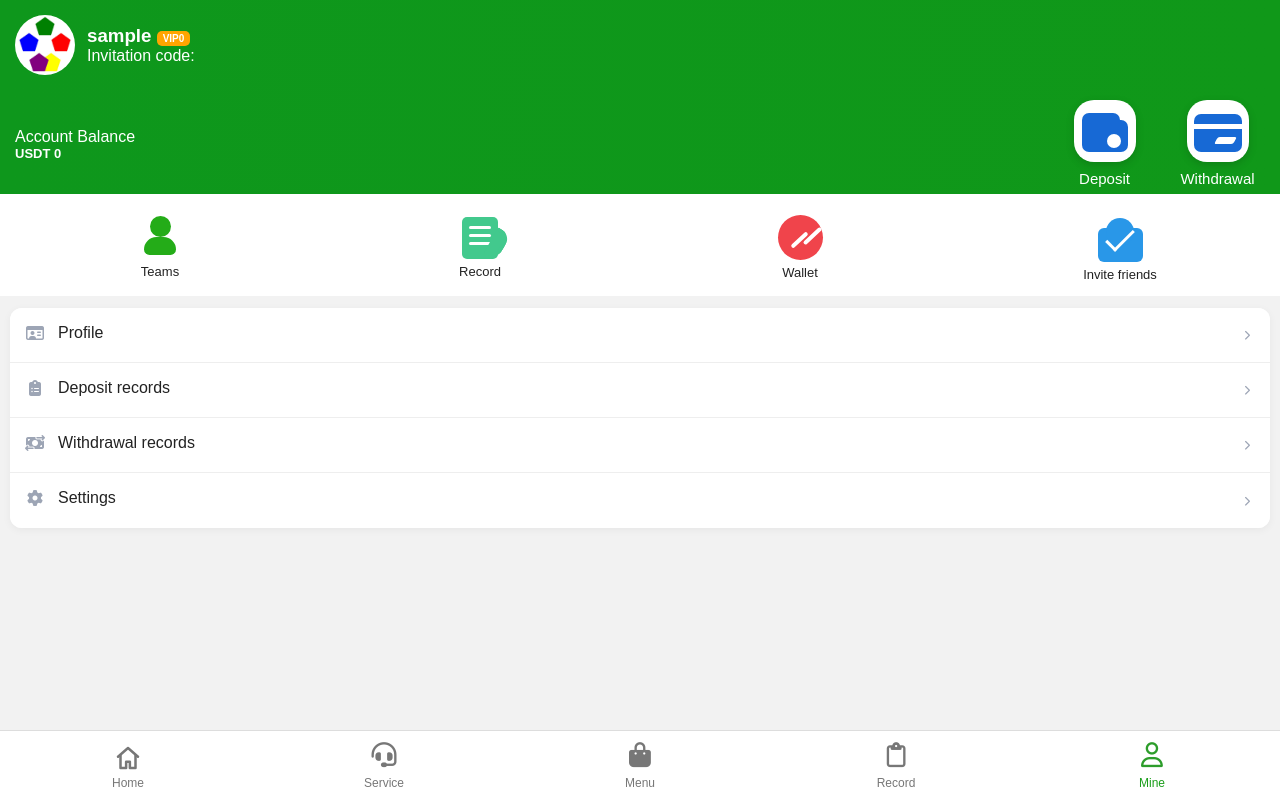
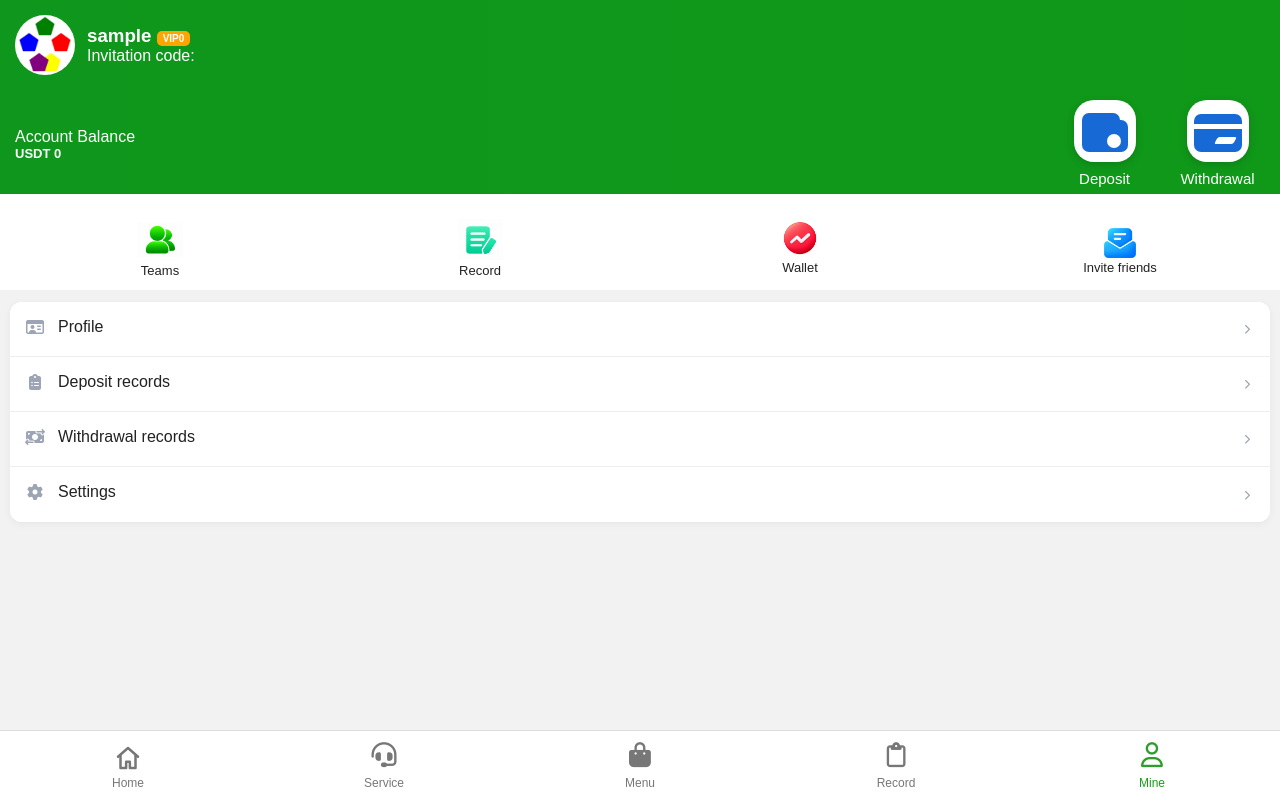
Before and after one commit to opcarro72-ops/order-grab, a website: page public/mine.html in a window 1280 px wide. Drawn offline with Linux system fonts and the light colour scheme; no server answers; sample sign-in values are in the browser's storage.

Commit message:
Updated design and pages

```diff
--- a/public/loading.css
+++ b/public/loading.css
@@ -28,7 +28,7 @@
   border-top-color: #777;
   border-bottom-color: #777;
   border-radius: 50%;
-  animation: globalLoaderSpin 0.7s linear infinite;
+  animation: globalLoaderSpin 1.5s linear infinite;
 }
 
 @keyframes globalLoaderSpin {
@@ -39,6 +39,6 @@
 
 @media (prefers-reduced-motion: reduce) {
   #globalPageLoader .loader-spinner {
-    animation-duration: 1.5s;
+    animation-duration: 2s;
   }
 }
--- a/public/mine.html
+++ b/public/mine.html
@@ -58,24 +58,25 @@
 <div class="menu-grid">
 
 <div onclick="goPage('team.html')">
-    <span class="css-icon team-icon"></span>
+  <img src="teams.png" class="css-icon team-icon" alt="Teams">
   <span data-lang="teams">Teams</span>
 </div>
 
 <div onclick="goPage('record.html')">
-    <span class="css-icon record-icon"></span>
+  <img src="recordss.png" class="css-icon record-icon" alt="Record">
   <span data-lang="record">Record</span>
 </div>
 
   <div onclick="goPage('wallet.html')">
-    <span class="css-icon wallet-menu-icon"></span>
+  <img src="walletss.png" class="css-icon wallet-icon-img" alt="Wallet">
   <span data-lang="walletManagement">Wallet</span>
 </div>
 
 <div onclick="goPage('invite.html')">
-    <span class="css-icon invite-icon"></span>
+  <img src="invitess.png" class="css-icon invite-icon-img" alt="Invite friends">
   <span data-lang="inviteFriends">Invite friends</span>
 </div>
+
 </div>
 
 <div class="menu-list">
--- a/public/style.css
+++ b/public/style.css
@@ -155,156 +155,46 @@ button.active {
 }
 
 .team-icon {
-  position: relative;
+  display: block;
   width: 45px;
   height: 45px;
-  overflow: visible;
-  margin-top: 10px;
-}
-
-.team-icon::before {
-  content: "";
-  position: absolute;
-  width: 21px;
-  height: 21px;
-  background: #24ac18;
-  border-radius: 50%;
-  left: 12px;
-  top: 2px;
-}
-
-.team-icon::after {
-  content: "";
-  position: absolute;
-  width: 32px;
-  height: 18px;
-  background: #24ac18;
-  border-radius: 20px 20px 9px 9px;
-  left: 6px;
-  bottom: 4px;
-}
-
-.team-icon span {
-  display: none;
+  object-fit: contain;
+  margin-top: 13px;
+  margin-bottom: 1px;
+  flex-shrink: 0;
 }
 
 .record-icon {
-  position: relative;
-  width: 36px;
-  height: 42px;
-  background: #42c98d;
-  border-radius: 5px;
-  margin-top: 13px;
-}
-
-.record-icon::before {
-  content: "";
-  position: absolute;
-  left: 7px;
-  top: 9px;
-  width: 22px;
-  height: 3px;
-  background: #fff;
-  border-radius: 3px;
-
-  box-shadow:
-    0 8px 0 #fff,
-    0 16px 0 #fff;
-}
-
-.record-icon::after {
-  content: "";
-  position: absolute;
-  width: 11px;
-  height: 22px;
-  background: #42c98d;
-  border: 4px solid #42c98d;
-  border-left: 0;
-  border-radius: 0 12px 12px 0;
-  right: -7px;
-  bottom: 0;
-  transform: rotate(30deg);
-}
-
-.wallet-menu-icon {
-  position: relative;
+  display: block;
   width: 45px;
   height: 45px;
-  background: #f0444b;
-  border-radius: 50%;
-  margin-top: 11px;
-}
-
-.wallet-menu-icon::before {
-  content: "";
-  position: absolute;
-  width: 21px;
-  height: 4px;
-  background: #fff;
-  left: 11px;
-  top: 23px;
-  transform: rotate(-43deg);
-  border-radius: 5px;
-}
-
-.wallet-menu-icon::after {
-  content: "";
-  position: absolute;
-  width: 23px;
-  height: 4px;
-  background: #fff;
-  left: 23px;
-  top: 19px;
-  transform: rotate(-43deg);
-  border-radius: 5px;
-}
-
-.invite-icon {
-  position: relative;
-  width: 45px;
-  height: 34px;
-  background: #2997e8;
-  border-radius: 6px;
-  margin-top: 24px;
-}
-
-.invite-icon::before {
-  content: "";
-  position: absolute;
-  width: 28px;
-  height: 28px;
-  background: #2997e8;
-  left: 8px;
-  top: -10px;
-  border-radius: 16px;
-}
-
-.invite-icon::after {
-  content: "";
-  position: absolute;
-  width: 28px;
-  height: 14px;
-  left: 8px;
-  top: 2px;
-  border-left: 3px solid #fff;
-  border-bottom: 3px solid #fff;
-  transform: rotate(-45deg);
-  box-sizing: border-box;
-}
-
-.menu-grid div > span[data-lang] {
+  object-fit: contain;
+  margin-top: 13px;
+  margin-bottom: 1px;
+  flex-shrink: 0;
+}
+
+.wallet-icon-img {
   display: block;
-  font-size: 15px;
-  line-height: 19px;
-  color: #222;
-  text-align: center;
-  max-width: 110px;
-  margin-top: 2px;
-}
-
-.menu-grid div > span[data-lang] {
+  width: 42px;
+  height: 42px;
+  object-fit: contain;
+  margin-top: 13px;
+  margin-bottom: 1px;
+  flex-shrink: 0;
+}
+
+.invite-icon-img {
   display: block;
-  font-size: 13px;
+  width: 32px;
+  height: 32px;
+  object-fit: contain;
+  background: transparent;
+  border: none;
+  box-shadow: none;
+  margin-top: 23px;
+  margin-bottom: 1px;
+  flex-shrink: 0;
 }
 
 .menu-list {
@@ -880,10 +770,6 @@ transform: translateX(-50%);
   height:40px;
 }
 
-/* =================================
-   LIVE MESSAGE ANIMATION
-   ================================= */
-
 .live-box {
   display: flex;
   justify-content: space-between;
@@ -893,40 +779,37 @@ transform: translateX(-50%);
   padding: 12px;
   border-radius: 8px;
   font-size: 14px;
-
   overflow: hidden;
   position: relative;
 }
 
-/* নতুন message নিচ থেকে উঠবে */
-.live-box.live-enter {
+.live-box.live-enter .live-left,
+.live-box.live-enter #liveAmount {
   animation: liveMessageIn 0.6s ease-out;
 }
 
+.live-box.live-exit .live-left,
+.live-box.live-exit #liveAmount {
+  animation: liveMessageOut 0.6s ease-in;
+}
+
 @keyframes liveMessageIn {
-  0% {
+  from {
     opacity: 0;
     transform: translateY(35px);
   }
-
-  100% {
+  to {
     opacity: 1;
     transform: translateY(0);
   }
 }
 
-/* message উপরের দিকে চলে যাবে */
-.live-box.live-exit {
-  animation: liveMessageOut 0.6s ease-in;
-}
-
 @keyframes liveMessageOut {
-  0% {
+  from {
     opacity: 1;
     transform: translateY(0);
   }
-
-  100% {
+  to {
     opacity: 0;
     transform: translateY(-35px);
   }
```
Also changed, not shown: public/home.html (+2 -2 lines), public/register.html (+9 -6 lines), public/invitess.png (added), public/recordss.png (added), public/teams.png (added), public/walletss.png (added). Lines whose indentation alone changed are shown as unchanged.
